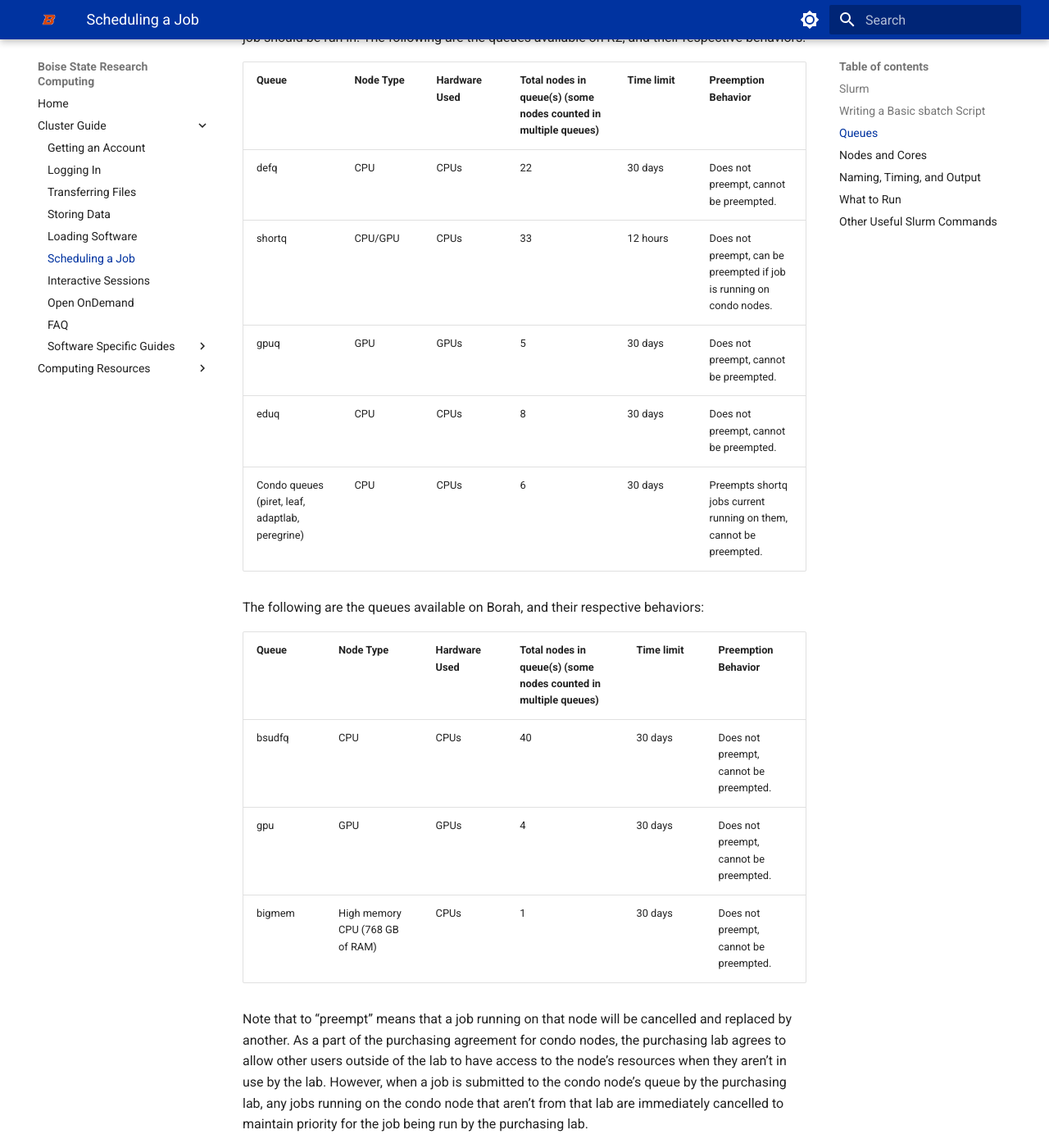
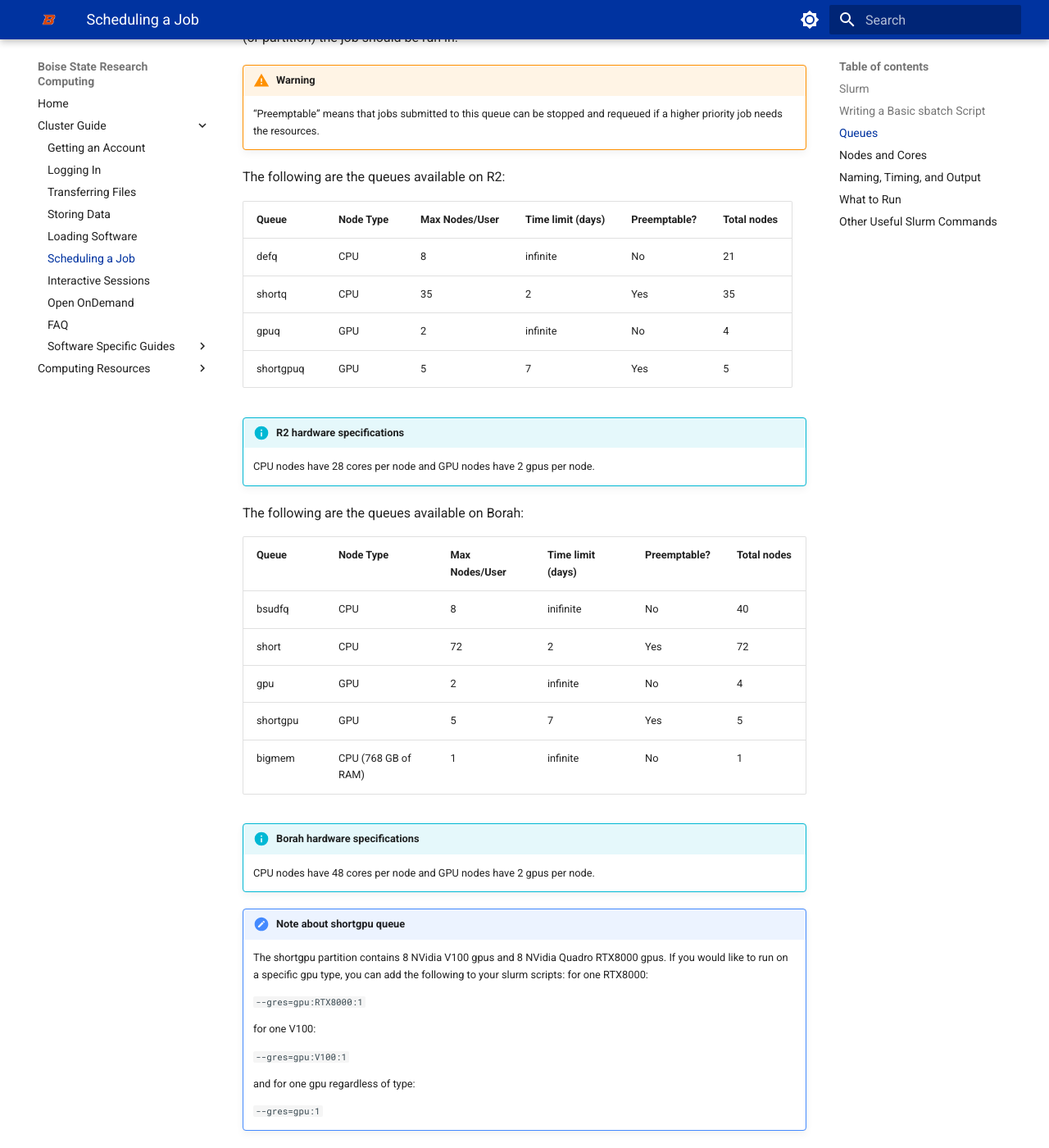
Before and after one commit to bsurc/docs, an MkDocs documentation site: the page built from docs/scheduling.md, in a window 1280 px wide and 1400 px high, scrolled down 923 px. Shown: the whole window at 82% size. Built offline with MkDocs 1.6.1 and Material for MkDocs 9.7.7, drawn with Linux system fonts in a browser that asks for light colours; some of the changed text lies outside the part shown.

Commit message:
Update queue information

```diff
--- a/docs/scheduling.md
+++ b/docs/scheduling.md
@@ -20,29 +20,54 @@ There are a wide variety of different sbatch parameters that can be specified, b
 
 ## Queues
 
-The first of these parameters is the queue parameter.
+The first of these parameters is the queue, also known as partition, parameter.
 Specified by the line `#SBATCH -p (partition name)` in the sbatch script, this parameter tells Slurm which queue (or partition) the job should be run in.
-The following are the queues available on R2, and their respective behaviors:
 
-| Queue                                           | Node Type | Hardware Used | Total nodes in queue(s) (some nodes counted in multiple queues) | Time limit | Preemption Behavior                                                  |
-| :---                                            | :---      | :---          | :---                                                            | :---       | :---                                                                 |
-| defq                                            | CPU       | CPUs          | 22                                                              | 30 days    | Does not preempt, cannot be preempted.                               |
-| shortq                                          | CPU/GPU   | CPUs          | 33                                                              | 12 hours   | Does not preempt, can be preempted if job is running on condo nodes. |
-| gpuq                                            | GPU       | GPUs          | 5                                                               | 30 days    | Does not preempt, cannot be preempted.                               |
-| eduq                                            | CPU       | CPUs          | 8                                                               | 30 days    | Does not preempt, cannot be preempted.                               |
-| Condo queues (piret, leaf, adaptlab, peregrine) | CPU       | CPUs          | 6                                                               | 30 days    | Preempts shortq jobs current running on them, cannot be preempted.   |
+!!! warning
 
-The following are the queues available on Borah, and their respective behaviors:
+    “Preemptable” means that jobs submitted to this queue can be stopped and requeued if a higher priority job needs the resources.
 
-| Queue  | Node Type                       | Hardware Used | Total nodes in queue(s) (some nodes counted in multiple queues) | Time limit | Preemption Behavior                    |
-| :---   | :---                            | :---          | :---                                                            | :---       | :---                                   |
-| bsudfq | CPU                             | CPUs          | 40                                                              | 30 days    | Does not preempt, cannot be preempted. |
-| gpu    | GPU                             | GPUs          | 4                                                               | 30 days    | Does not preempt, cannot be preempted. |
-| bigmem | High memory CPU (768 GB of RAM) | CPUs          | 1                                                               | 30 days    | Does not preempt, cannot be preempted. |
+The following are the queues available on R2:
 
-Note that to “preempt” means that a job running on that node will be cancelled and replaced by another.
-As a part of the purchasing agreement for condo nodes, the purchasing lab agrees to allow other users outside of the lab to have access to the node’s resources when they aren’t in use by the lab.
-However, when a job is submitted to the condo node’s queue by the purchasing lab, any jobs running on the condo node that aren’t from that lab are immediately cancelled to maintain priority for the job being run by the purchasing lab.
+| Queue     | Node Type | Max Nodes/User | Time limit (days) | Preemptable? | Total nodes |
+| :---      | :---      | :---           | :---              | :---         | :---        |
+| defq      | CPU       | 8              | infinite          | No           | 21          |
+| shortq    | CPU       | 35             | 2                 | Yes          | 35          |
+| gpuq      | GPU       | 2              | infinite          | No           | 4           |
+| shortgpuq | GPU       | 5              | 7                 | Yes          | 5           |
+
+!!! info "R2 hardware specifications"
+
+    CPU nodes have 28 cores per node and GPU nodes have 2 gpus per node.
+
+The following are the queues available on Borah:
+
+| Queue    | Node Type | Max Nodes/User | Time limit (days) | Preemptable? | Total nodes |
+| :---     | :---      | :---           | :---              | :---         | :---        |
+| bsudfq   | CPU       | 8              | inifinite         | No           | 40          |
+| short    | CPU       | 72             | 2                 | Yes          | 72          |
+| gpu      | GPU       | 2              | infinite          | No           | 4           |
+| shortgpu | GPU       | 5              | 7                 | Yes          | 5           |
+| bigmem   | CPU (768 GB of RAM)| 1     | infinite          | No           | 1           |
+
+!!! info "Borah hardware specifications"
+
+    CPU nodes have 48 cores per node and GPU nodes have 2 gpus per node.
+
+!!! note "Note about shortgpu queue"
+
+    The shortgpu partition contains 8 NVidia V100 gpus and 8 NVidia Quadro RTX8000 gpus. If you would like to run on a specific gpu type, you can add the following to your slurm scripts:
+    for one RTX8000:
+
+    `--gres=gpu:RTX8000:1`
+
+    for one V100:
+
+    `--gres=gpu:V100:1`
+
+    and for one gpu regardless of type:
+
+    `--gres=gpu:1`
 
 ## Nodes and Cores
 
```
